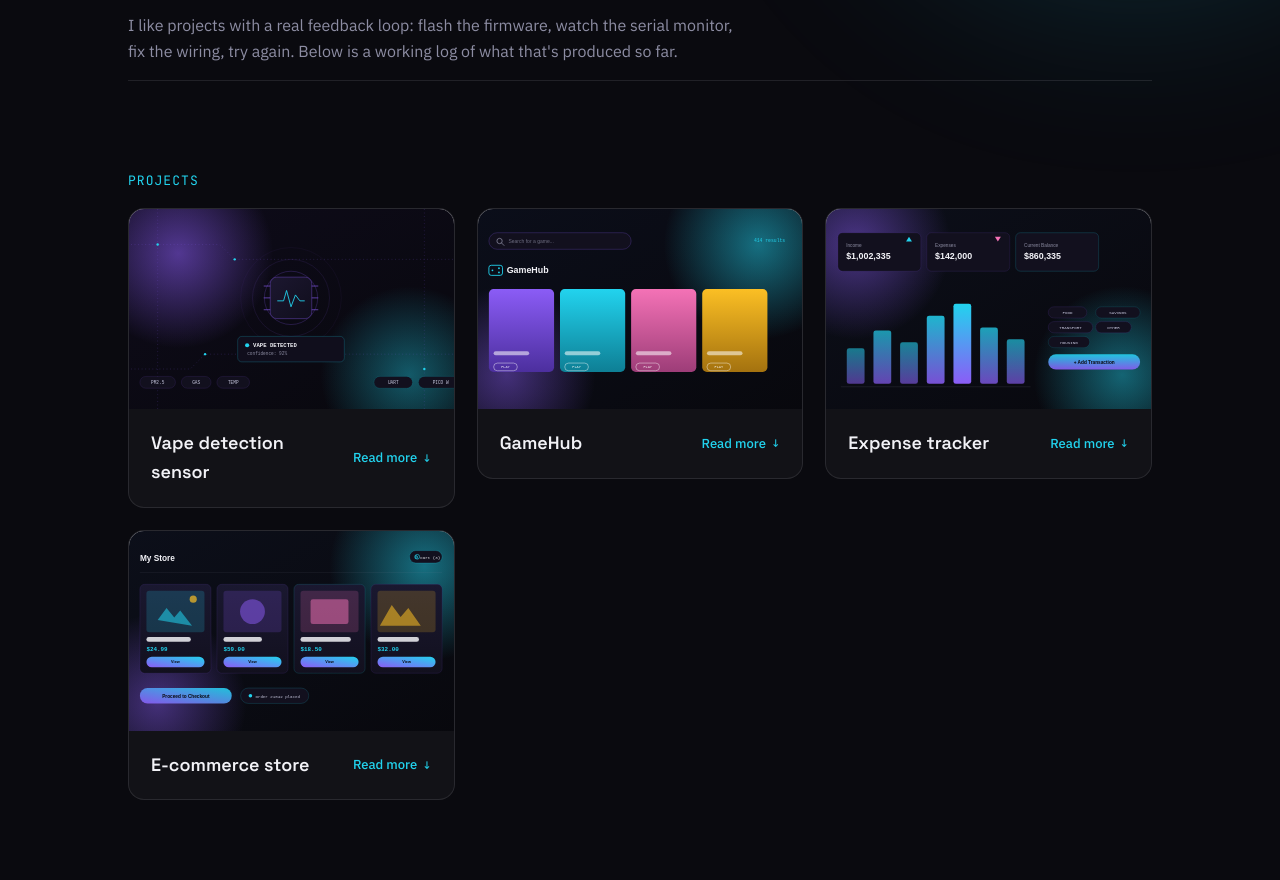
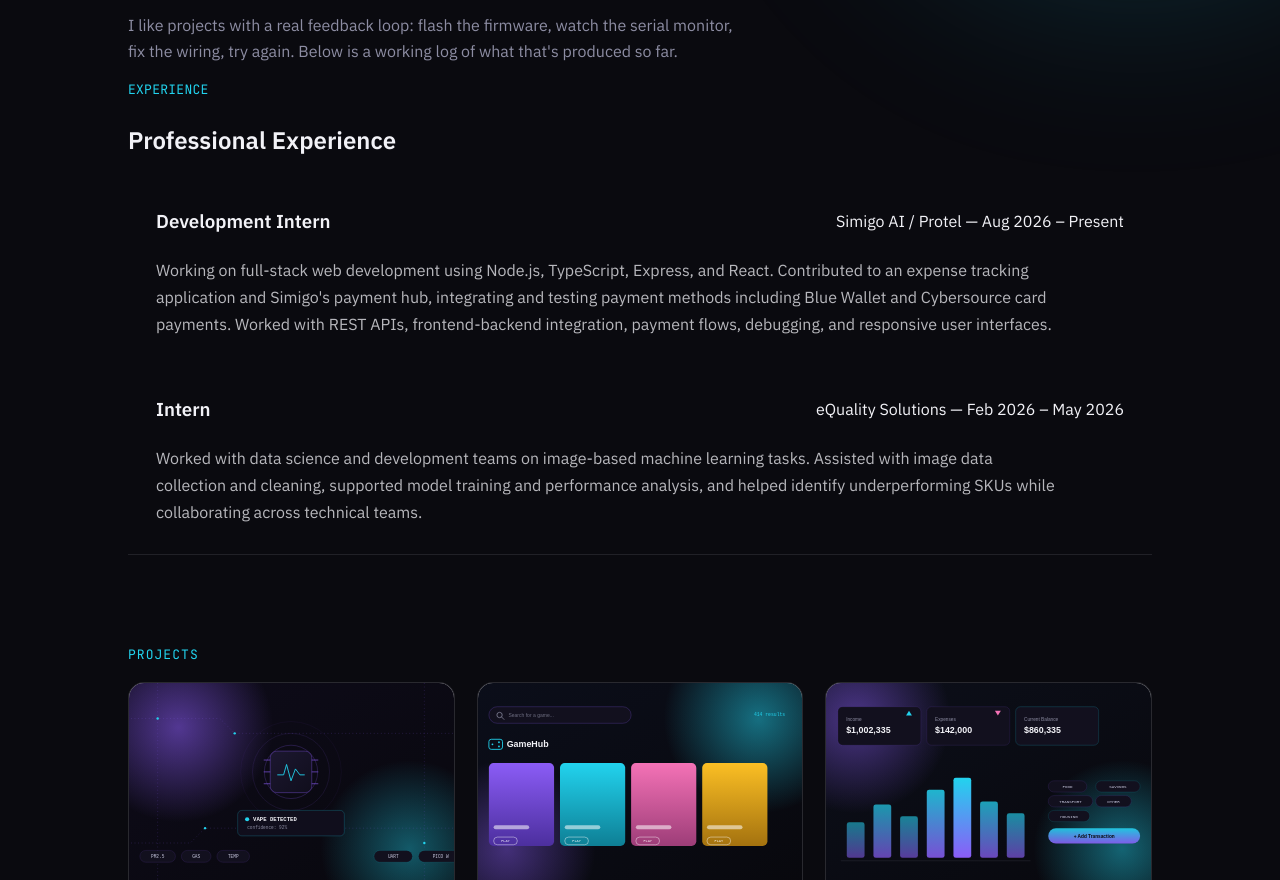
Before and after one commit to MohamedZabad/MohamedZabad.github.io, a plain HTML site: page index.html in a window 1280 px wide. Shown: the part 990-1870 px from the top of the page. Drawn offline with Linux system fonts and the light colour scheme.

Commit message:
Added experience section

```diff
--- a/index.html
+++ b/index.html
@@ -54,6 +54,38 @@
       <p>I like projects with a real feedback loop: flash the firmware, watch the serial monitor, fix the wiring, try again. Below is a working log of what that's produced so far.</p>
     </div>
   </section>
+  <section id="experience" class="experience">
+  <div class="section-head" data-reveal>
+    <p class="eyebrow">EXPERIENCE</p>
+    <h2>Professional Experience</h2>
+  </div>
+
+  <div class="experience-grid">
+
+    <article class="experience-card" data-reveal>
+      <div class="experience-head">
+        <h3>Development Intern</h3>
+        <p>Simigo AI / Protel &mdash; Aug 2026 &ndash; Present</p>
+      </div>
+
+      <p class="experience-desc">
+        Working on full-stack web development using Node.js, TypeScript, Express, and React. Contributed to an expense tracking application and Simigo's payment hub, integrating and testing payment methods including Blue Wallet and Cybersource card payments. Worked with REST APIs, frontend-backend integration, payment flows, debugging, and responsive user interfaces.
+      </p>
+    </article>
+
+    <article class="experience-card" data-reveal>
+      <div class="experience-head">
+        <h3>Intern</h3>
+        <p>eQuality Solutions &mdash; Feb 2026 &ndash; May 2026</p>
+      </div>
+
+      <p class="experience-desc">
+        Worked with data science and development teams on image-based machine learning tasks. Assisted with image data collection and cleaning, supported model training and performance analysis, and helped identify underperforming SKUs while collaborating across technical teams.
+      </p>
+    </article>
+
+  </div>
+</section>
 
   <section class="section" id="projects">
     <p class="label" data-reveal>Projects</p>
--- a/style.css
+++ b/style.css
@@ -456,6 +456,36 @@ table.spec tr:first-child td { border-top: none; }
   color: var(--muted);
   border-top: 1px solid var(--line);
 }
+.experience-card {
+  padding: 28px;
+}
+
+.experience-head {
+  display: flex;
+  align-items: center;
+  justify-content: space-between;
+  gap: 24px;
+}
+
+.experience-head h3,
+.experience-head p {
+  margin: 0;
+}
+
+.experience-desc {
+  margin: 20px 0 0;
+  max-width: 900px;
+  line-height: 1.7;
+  opacity: 0.75;
+}
+
+@media (max-width: 700px) {
+  .experience-head {
+    flex-direction: column;
+    align-items: flex-start;
+    gap: 8px;
+  }
+}
 
 /* Tablet */
 @media (max-width: 900px) {
```
